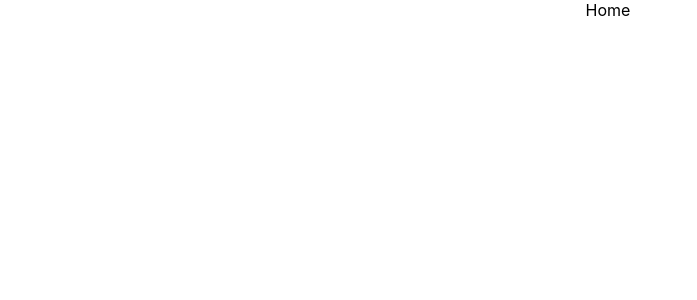
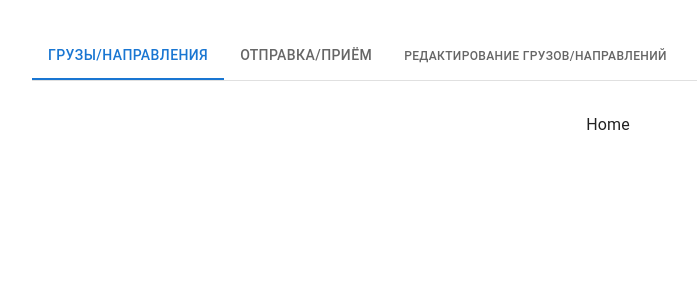
Before and after one commit to YourVieVV/transfer, a React (Create React App) app: page / in a window 1280 px wide. Shown: the top 300 px of the page, without its empty margins (32-729 px from the left). Built offline with nearby package versions, Linux system fonts and the light colour scheme.

Commit message:
add components Header, Styled and router navigation

```diff
--- a/package.json
+++ b/package.json
@@ -5,6 +5,7 @@
   "dependencies": {
     "@emotion/react": "^11.8.2",
     "@emotion/styled": "^11.8.1",
+    "@mui/lab": "^5.0.0-alpha.76",
     "@mui/material": "^5.5.3",
     "@testing-library/jest-dom": "^5.16.4",
     "@testing-library/react": "^12.1.4",
--- a/src/App.tsx
+++ b/src/App.tsx
@@ -4,17 +4,25 @@ import { Routes, Route } from 'react-router-dom';
 import Home from './Components/HomeComponent';
 import TransferCargo from './Components/TransferCargo';
 import CargoDirection from './Components/CargoDirection';
+import Header from './Components/HeaderComponent';
+import { Box, Container, CssBaseline } from '@mui/material';
 
 function App() {
   return (
     <div className="App">
+      <CssBaseline />
+      <Container fixed>
+        <Box sx={{ height: '100vh' }}>
           <div>
+            <Header />
             <Routes>
               <Route path="/" element={<Home />} />
               <Route path="/transfer" element={<TransferCargo />} />
               <Route path="/direction" element={<CargoDirection />} />
             </Routes>
           </div>
+        </Box>
+      </Container>
     </div>
   );
 }
--- a/src/Components/CargoDirection/index.tsx
+++ b/src/Components/CargoDirection/index.tsx
@@ -1,5 +1,6 @@
 import React from 'react';
+import { Wrapper } from '../../StylesComponents/Wrapper';
 
 export default function CargoDirection() {
-  return <div>CargoDirection</div>;
+  return <Wrapper>CargoDirection</Wrapper>;
 }
--- /dev/null
+++ b/src/Components/HeaderComponent/index.tsx
@@ -0,0 +1,43 @@
+import React from 'react';
+import Box from '@mui/material/Box';
+import Tab from '@mui/material/Tab';
+import TabContext from '@mui/lab/TabContext';
+import TabList from '@mui/lab/TabList';
+import { useNavigate } from 'react-router-dom';
+import { Wrapper } from '../../StylesComponents/Wrapper';
+
+export default function Header() {
+  const [value, setValue] = React.useState('1');
+  const handleChange = (event: React.SyntheticEvent, newValue: string) => {
+    setValue(newValue);
+  };
+  const navigate = useNavigate();
+  return (
+    <Wrapper>
+      <Box sx={{ width: '100%', typography: 'h4' }}>
+        <TabContext value={value}>
+          <Box sx={{ borderBottom: 1, borderColor: 'divider' }}>
+            <TabList onChange={handleChange} aria-label="lab API tabs example">
+              <Tab
+                label="Грузы/Направления"
+                value="1"
+                onClick={() => navigate('/')}
+              />
+              <Tab
+                label="Отправка/Приём"
+                value="2"
+                onClick={() => navigate('transfer')}
+              />
+              <Tab
+                label="Редактирование грузов/направлений"
+                value="3"
+                onClick={() => navigate('direction')}
+                wrapped
+              />
+            </TabList>
+          </Box>
+        </TabContext>
+      </Box>
+    </Wrapper>
+  );
+}
--- a/src/Components/HomeComponent/index.tsx
+++ b/src/Components/HomeComponent/index.tsx
@@ -1,5 +1,10 @@
 import React from 'react';
+import { Wrapper } from '../../StylesComponents/Wrapper';
 
 export default function Home() {
-  return <div>Home</div>;
+  return (
+    <Wrapper>
+      <div>Home</div>
+    </Wrapper>
+  );
 }
--- a/src/Components/TransferCargo/index.tsx
+++ b/src/Components/TransferCargo/index.tsx
@@ -1,5 +1,6 @@
 import React from 'react';
+import { Wrapper } from '../../StylesComponents/Wrapper';
 
 export default function TransferCargo() {
-  return <div>TransferCargo</div>;
+  return <Wrapper>TransferCargo</Wrapper>;
 }
--- /dev/null
+++ b/src/StylesComponents/Wrapper/index.ts
@@ -0,0 +1,5 @@
+import styled from '@emotion/styled';
+
+export const Wrapper = styled.div`
+  padding: 2em 0 0 0;
+`;
```
Lines whose indentation alone changed are shown as unchanged.
